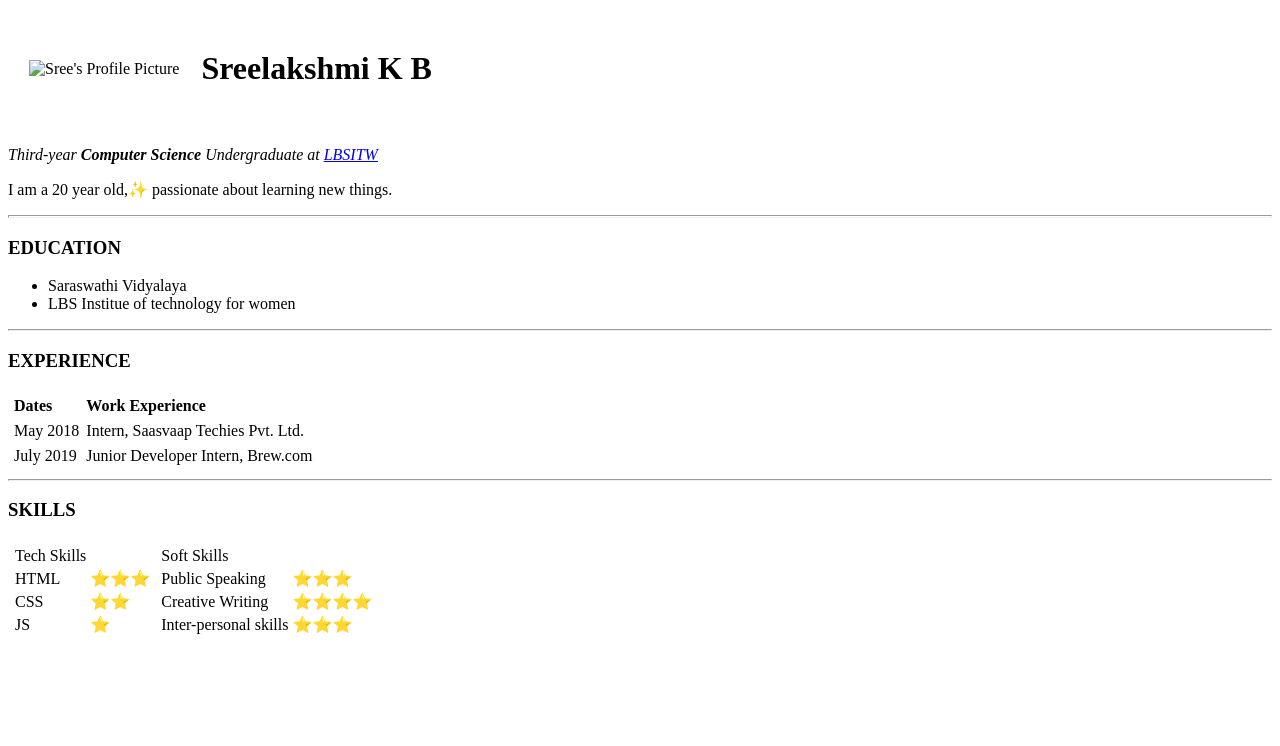
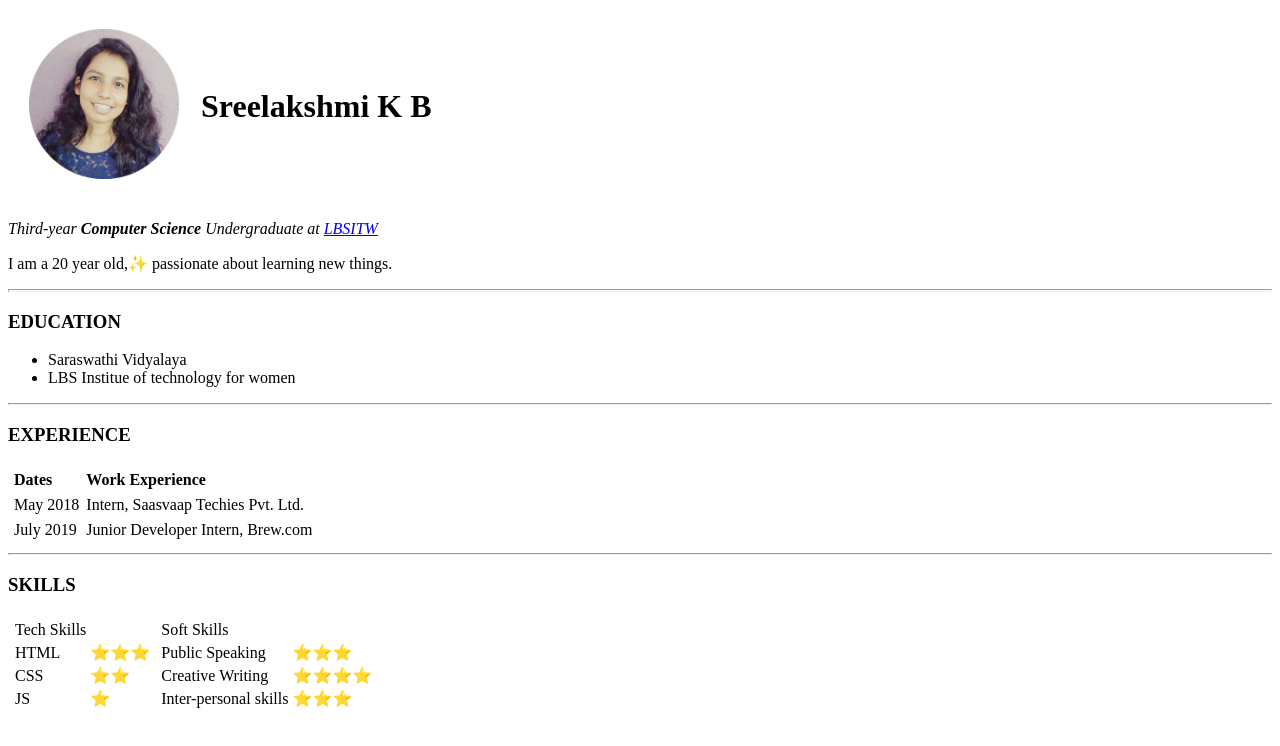
Before and after one commit to sreekb22/CV, a plain HTML site: page index.html in a window 1280 px wide. Drawn offline with Linux system fonts and the light colour scheme.

Commit message:
Update index.html
imageProb

```diff
--- a/index.html
+++ b/index.html
@@ -9,7 +9,7 @@
 <body>
   <table cellspacing="20">
     <td>
-      <img src="img/profile.png" alt="Sree's Profile Picture" height='150' width='150' />
+      <img src="profile.png" alt="Sree's Profile Picture" height='150' width='150' />
     </td>
     <td>
       <h1> Sreelakshmi K B </h1>
```
